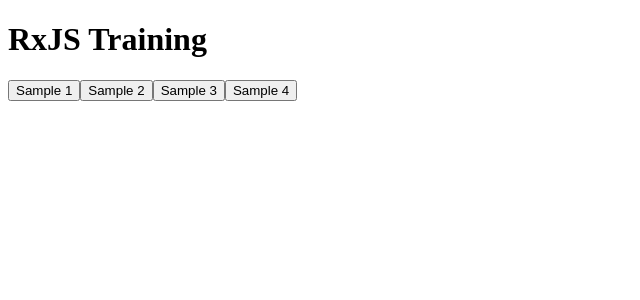
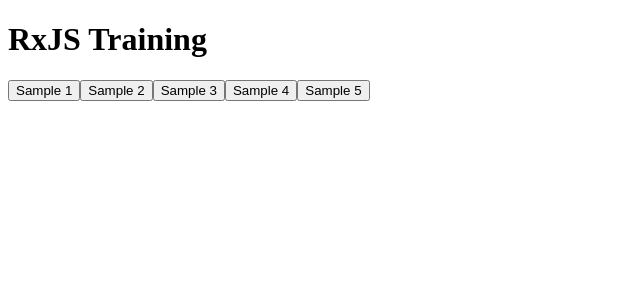
Before and after one commit to dev-sareno/rxjs-training, an Angular app: page / in a window 1280 px wide. Shown: the top 300 px of the page, without its empty margins (0-640 px from the left). Built offline with nearby package versions, Linux system fonts and the light colour scheme.

Commit message:
Add sample5

```diff
--- a/src/app/home/home.component.html
+++ b/src/app/home/home.component.html
@@ -3,4 +3,5 @@
   <button (click)="sample2()">Sample 2</button>
   <button (click)="sample3()">Sample 3</button>
   <button (click)="sample4()">Sample 4</button>
+  <button (click)="sample5()">Sample 5</button>
 </div>
--- a/src/app/home/home.component.ts
+++ b/src/app/home/home.component.ts
@@ -1,16 +1,16 @@
 import { Component, OnInit } from '@angular/core';
-import { concat, from, interval, Observable, of, scheduled } from 'rxjs';
+import { concat, from, fromEvent, interval, Observable, of, scheduled } from 'rxjs';
 import {
   catchError,
   concatAll,
   concatMap,
   concatMapTo,
   filter,
-  map,
+  map, mapTo,
   mergeAll,
   mergeMap,
-  mergeMapTo, switchAll, switchMap,
-  take,
+  mergeMapTo, reduce, switchAll, switchMap,
+  take, takeUntil, tap,
   timeout,
   zipAll
 } from 'rxjs/operators';
@@ -77,4 +77,20 @@
         zipAll(),
       ).subscribe((p) => console.log(p));
   }
+
+  sample5() {
+    // const obs = of(1, 2, 3);
+    // obs.pipe(
+    //   reduce()
+    // ).subscribe(p => console.log(p));
+
+    fromEvent(document, 'click').pipe(
+      takeUntil(interval(5000).pipe(take(1))),
+    ).pipe(
+      tap(i => console.log(i)),
+      mapTo(1)
+    ).pipe(
+      reduce((acc, one) => acc + one, 0),
+    ).subscribe(x => console.log(x));
+  }
 }
```
